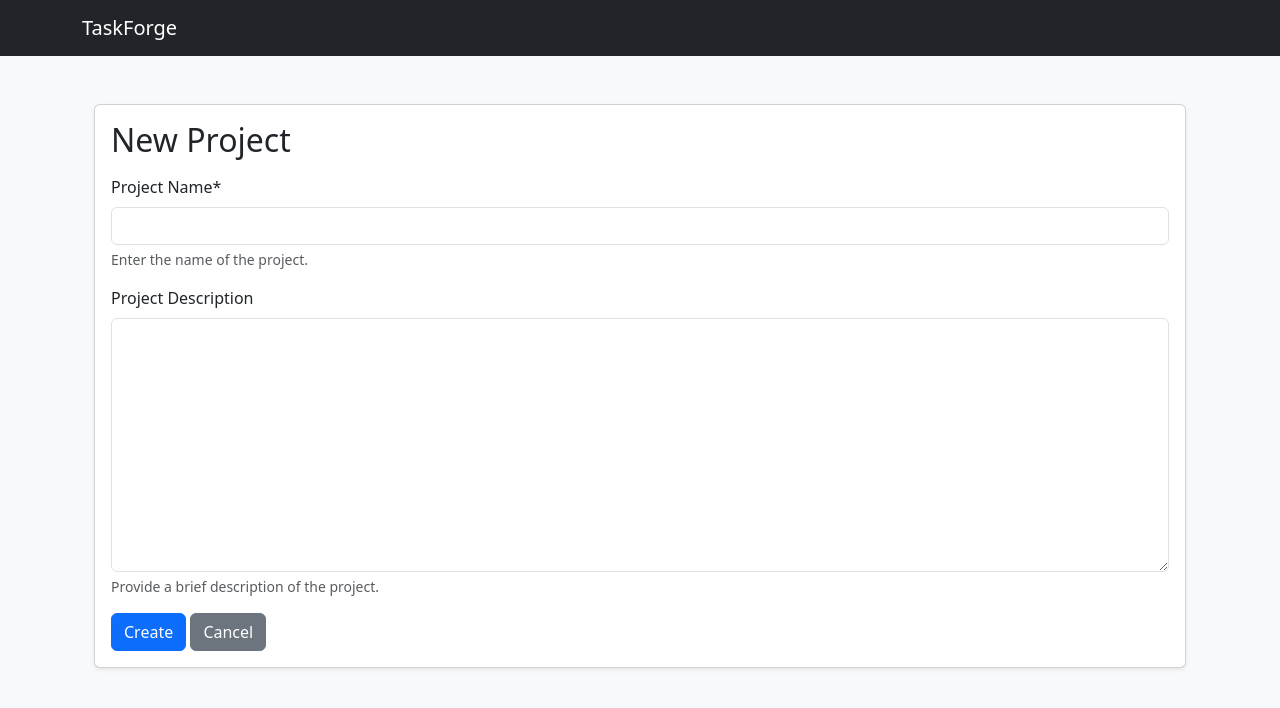
After one commit to davy254/task_manager2, a Django app: page /projects/create/ in a window 1280 px wide. The commit adds this page. Shown: the top 708 px of the page. Run offline with Django 5.2, Linux system fonts and the light colour scheme; some libraries are stand-ins or nearby versions.

Commit message:
can create new projects

```diff
--- /dev/null
+++ b/taskforge/tasks/forms.py
@@ -0,0 +1,18 @@
+from django.forms import ModelForm
+from .models import Project
+
+
+class ProjectForm(ModelForm):
+    class Meta:
+        model = Project
+        fields = ['name', 'description']
+
+        labels = {
+            'name': 'Project Name',
+            'description': 'Project Description',
+
+        }
+        help_texts = {
+            'name': 'Enter the name of the project.',
+            'description': 'Provide a brief description of the project.',
+        }
--- a/taskforge/tasks/templates/tasks/project_details.html
+++ b/taskforge/tasks/templates/tasks/project_details.html
@@ -10,8 +10,7 @@
                 <small>Created {{ project.created_at|naturaltime }}</small>
             </p>
             <a href="" class="btn btn-warning">Edit</a>
-            <a href="" class="btn btn-danger"
-               onclick="return confirm('Are you sure you want to delete this project?');">Delete</a>
+            <a href="" class="btn btn-danger" onclick="return confirm('Are you sure you want to delete this project?');">Delete</a>
             <a href="{% url 'project-list' %}" class="btn btn-secondary">Back</a>
         </div>
     </div>
--- /dev/null
+++ b/taskforge/tasks/templates/tasks/project_form.html
@@ -0,0 +1,22 @@
+{% extends "base.html" %}
+{% load crispy_forms_tags %}
+
+{% block content %}
+<div class="container mt-4">
+    <div class="card shadow-sm">
+        <div class="card-body">
+            <h2 class="card-title">{{ project.name|default:"New Project" }}</h2>
+
+            <form method="post" class="mt-3">
+                {% csrf_token %}
+                {{ form|crispy }}
+
+                <button type="submit" class="btn btn-primary">
+                    {% if project %}Update{% else %}Create{% endif %}
+                </button>
+                <a href="{% url 'project-list' %}" class="btn btn-secondary">Cancel</a>
+            </form>
+        </div>
+    </div>
+</div>
+{% endblock %}
--- a/taskforge/tasks/templates/tasks/project_list.html
+++ b/taskforge/tasks/templates/tasks/project_list.html
@@ -2,7 +2,7 @@
 {% block content %}
 <div class="d-flex justify-content-between mb-3">
   <h2>Projects</h2>
-  <a class="btn btn-primary" href="">+ Add Project</a>
+  <a class="btn btn-primary" href="{% url 'create-project' %}">+ Add Project</a>
 </div>
 
 {% if projects %}
--- a/taskforge/tasks/urls.py
+++ b/taskforge/tasks/urls.py
@@ -6,4 +6,5 @@ urlpatterns = [
     path('',  views.home, name="home"),
     path("projects/", views.project_list, name="project-list"),
     path("projects/<int:project_id>/", views.project_details,  name="project-details"),
+    path("projects/create/", views.create_project, name="create-project")
 ]
--- a/taskforge/tasks/views.py
+++ b/taskforge/tasks/views.py
@@ -1,6 +1,7 @@
-from django.shortcuts import render
+from django.shortcuts import render, redirect
 from .models import Project
 from django.core.paginator import Paginator
+from .forms import ProjectForm
 
 # Create your views here.
 def home(request):
@@ -31,3 +32,20 @@ def project_details(request, project_id):
         "project": project
     }
     return render(request, "tasks/project_details.html", context)
+
+def create_project(request):
+    """Create a new project."""
+    if request.method == "POST":
+        # handle form submission tocreate a new project
+        form = ProjectForm(request.POST)
+
+        if form.is_valid():
+            form.save()
+            return redirect('project-list')
+    else:
+        #display a blank form for creating a new project
+        form = ProjectForm()
+    context = {
+            "form": form
+        }
+    return render(request, "tasks/project_form.html", context)
```
Also changed, not shown: taskforge/taskforge/settings.py (+7 -1 lines), taskforge/db.sqlite3.
